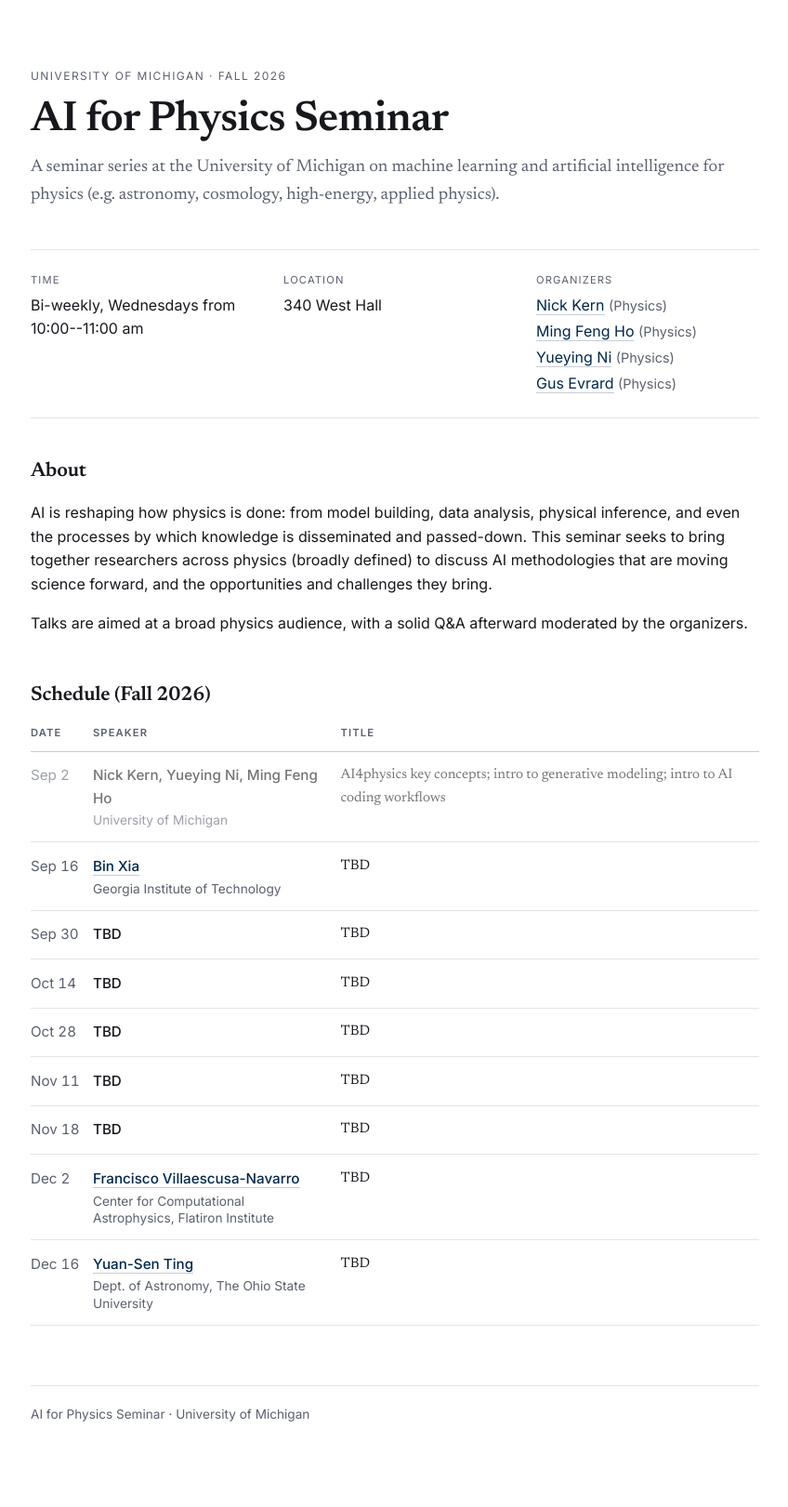
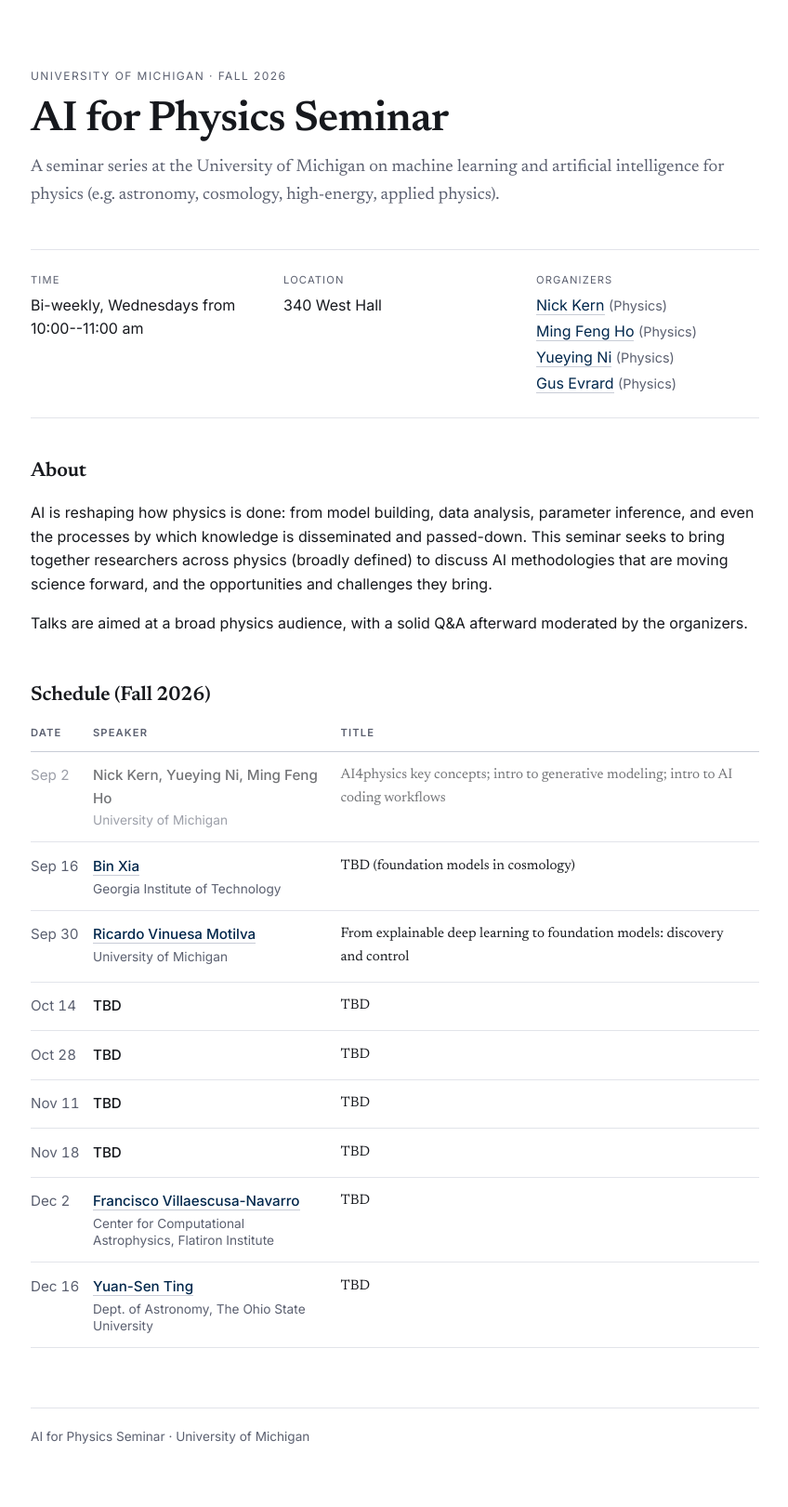
Before and after one commit to umich-ai4physics/umich-ai4physics.github.io, a Jekyll site: the page built from index.html, in a window 1280 px wide. Shown: the whole page at 93% size, without its empty margins (215-1063 px from the left). Built offline with Jekyll 4.4.1, drawn with Linux system fonts in a browser that asks for light colours; before the commit the page ends 1597 px from its top, so only the background shows below that.

Commit message:
modified:   _data/speakers.yml

```diff
--- a/_data/speakers.yml
+++ b/_data/speakers.yml
@@ -12,13 +12,13 @@
   name: Bin Xia
   affiliation: Georgia Institute of Technology
   url: https://www.linkedin.com/in/ai4xia/
-  title: "TBD"
+  title: "TBD (foundation models in cosmology)"
 
 - date: 2026-09-30
-  name: TBD
-  #url:
-  #affiliation:
-  title: "TBD"
+  name: Ricardo Vinuesa Motilva
+  url: "https://aero.engin.umich.edu/people/ricardo-vinuesa/"
+  affiliation: University of Michigan
+  title: "From explainable deep learning to foundation models: discovery and control"
 
 - date: 2026-10-14
   name: TBD
--- a/index.html
+++ b/index.html
@@ -43,7 +43,7 @@ layout: default
 <section>
   <h2>About</h2>
   <p>
-    AI is reshaping how physics is done: from model building, data analysis, physical inference, and even the processes by which knowledge is disseminated and passed-down. This seminar seeks to bring together researchers across physics (broadly defined) to discuss AI methodologies that are moving science forward, and the opportunities and challenges they bring.
+    AI is reshaping how physics is done: from model building, data analysis, parameter inference, and even the processes by which knowledge is disseminated and passed-down. This seminar seeks to bring together researchers across physics (broadly defined) to discuss AI methodologies that are moving science forward, and the opportunities and challenges they bring.
   </p>
   <p>
     Talks are aimed at a broad physics audience, with a solid Q&A afterward moderated by the organizers.
```
